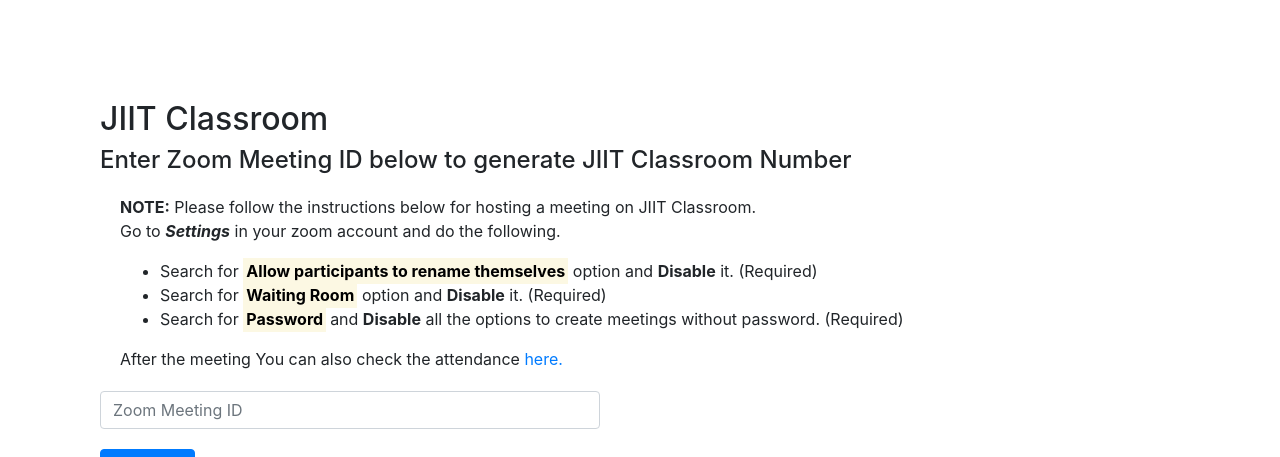
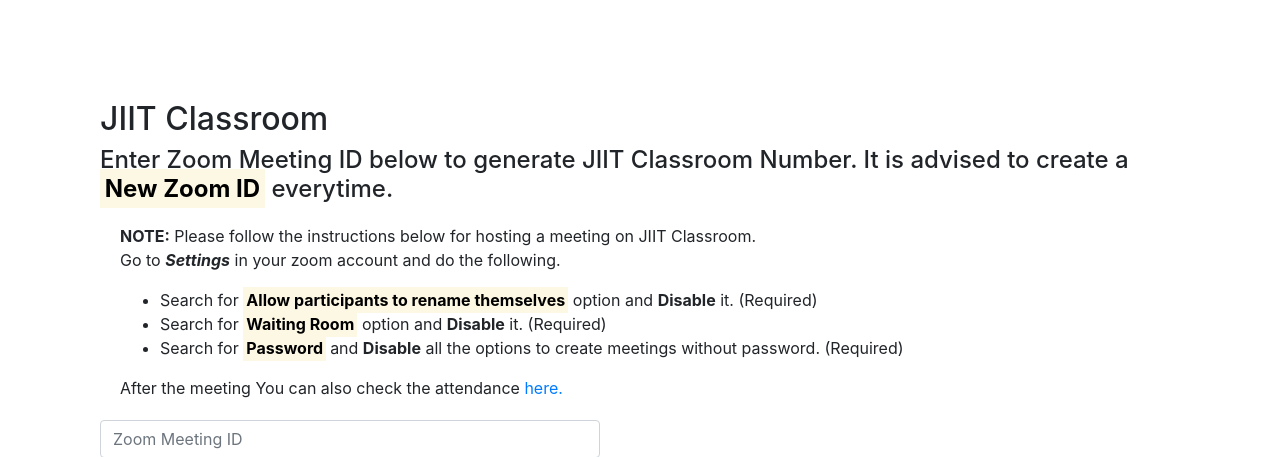
Before and after one commit to kbhutani0001/jiit-classroom, a Flask app: page /create/ in a window 1280 px wide. Shown: the part 56-513 px from the top of the page. Run offline with Flask 2, Linux system fonts and the light colour scheme; some libraries are stand-ins or nearby versions.

Commit message:
changed info

```diff
--- a/templates/create.html
+++ b/templates/create.html
@@ -106,7 +106,7 @@ const copyToClipboard = (code) => {
 
   <div  class="mainDiv">
     <h2>JIIT Classroom</h2>
-    <h4>Enter Zoom Meeting ID below to generate JIIT Classroom Number</h4>
+    <h4>Enter Zoom Meeting ID below to generate JIIT Classroom Number. It is advised to create a <mark><b>New Zoom ID</b></mark> everytime.</h4>
 
 
     <div style="margin: 20px 20px;" id="instructions"><p><b>NOTE:</b> Please follow the instructions below for hosting a meeting on JIIT Classroom.
```
